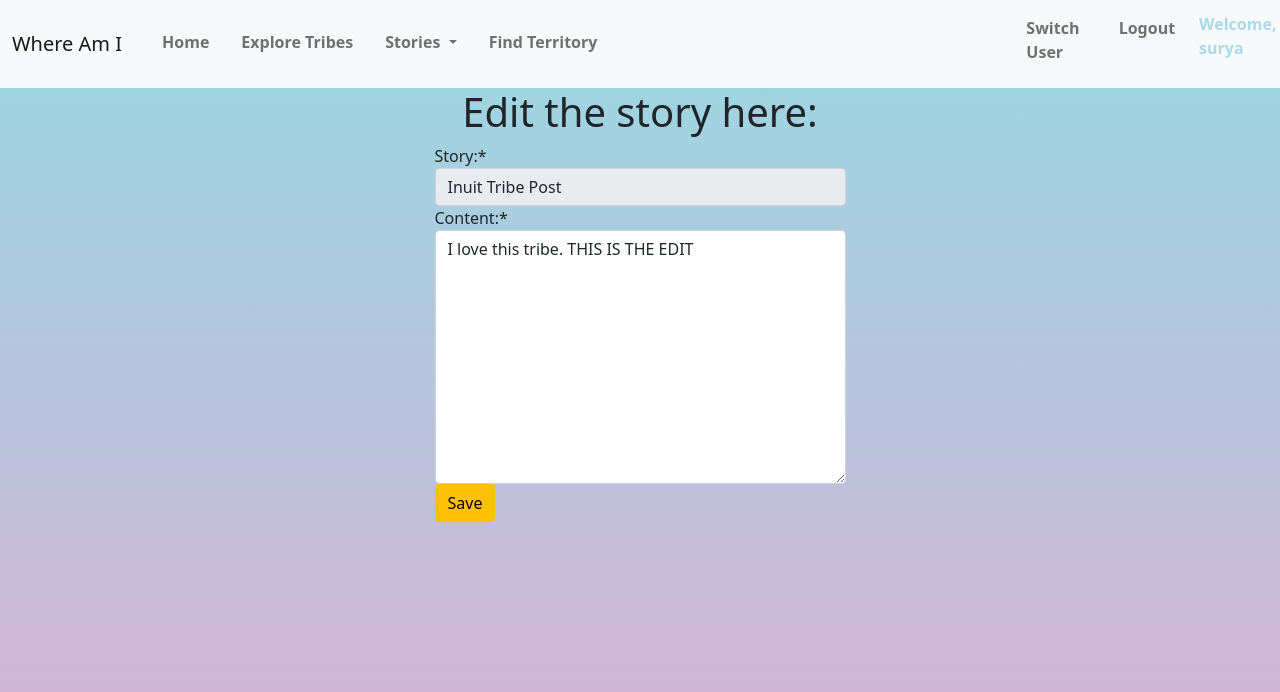
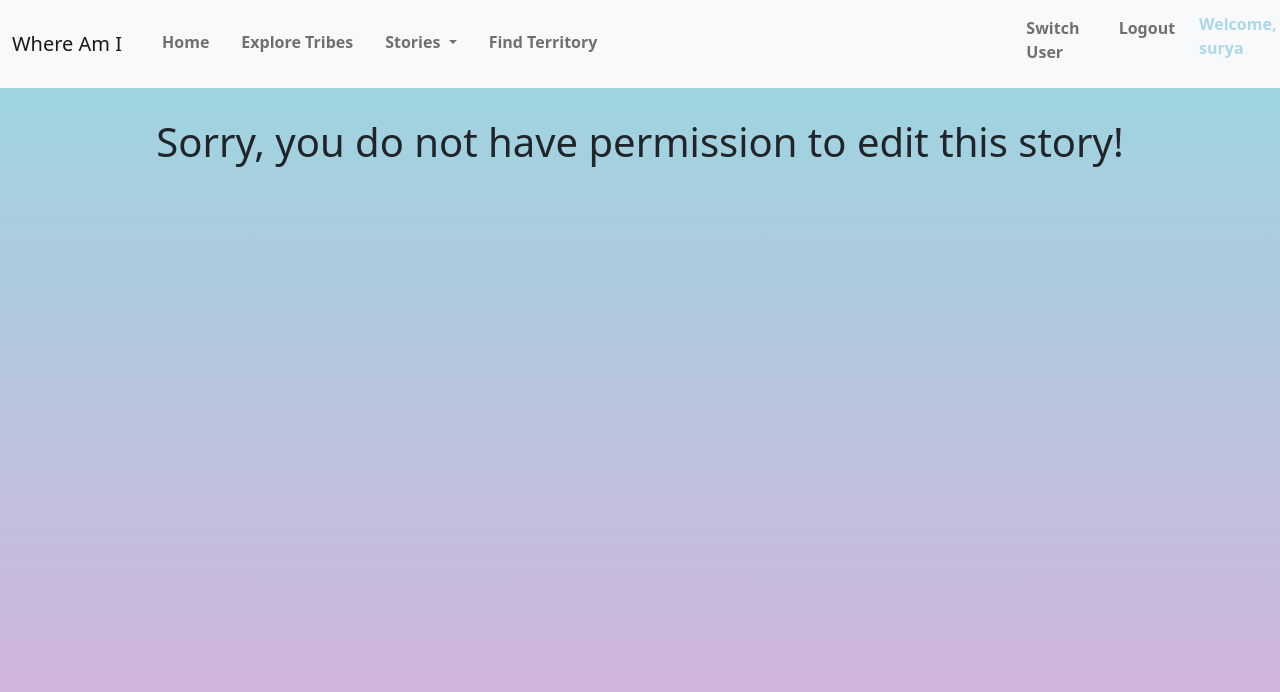
Before and after one commit to Surya123234/Where-Am-I, a Django app: page /update_story/5/ in a window 1280 px wide. Shown: the top 692 px of the page. Run offline with Django 3.2, Linux system fonts and the light colour scheme; a user stored in the database is signed in; data comes from the database, SQL or seed files in the repository; both versions use the stored data as it was after the commit; some libraries are stand-ins or nearby versions.

Commit message:
fixed permission errors as well as update and delete bugs

```diff
--- /dev/null
+++ b/app/templates/app/permission_error.html
@@ -0,0 +1,22 @@
+{% extends "app/layout.html" %}
+
+{% block title %}
+  Permission Not Granted
+{% endblock %}
+
+{% block user_links %}
+  {% if username %}
+    <a class="nav-link" href="/login">Switch User</a>
+    <a class="nav-link" href="/logout">Logout</a>
+    <p class="nav-user">Welcome, {{ username }}</h4>
+  {% else %}
+    <a class="nav-link" href="/login">Login</a>
+    <a class="nav-link" href="/register">Register</a>
+  {% endif %}
+{% endblock user_links %}
+
+{% block body %}
+    <h1 style="padding-top: 30px;">
+        Sorry, you do not have permission to {{ action }} this story!
+    </h1>
+{% endblock %}
--- a/app/templates/app/tribe_does_not_exist.html
+++ b/app/templates/app/story_does_not_exist.html
@@ -17,6 +17,6 @@
 
 {% block body %}
     <h1 style="padding-top: 30px;">
-        The selected story does not exist! Please try another tribe.
+        The selected story does not exist! Please try another story.
     </h1>
 {% endblock %}
--- a/app/views.py
+++ b/app/views.py
@@ -1,4 +1,5 @@
 from re import L
+import re
 from django.http.response import HttpResponse
 from django.shortcuts import render, redirect
 from django.http import JsonResponse
@@ -115,7 +116,7 @@ def create_story(request):
 
         else:
             return render(
-                request, "app/create_story", {"form": form, "username": username}
+                request, "app/create_story.html", {"form": form, "username": username}
             )
 
     return render(
@@ -125,12 +126,24 @@ def create_story(request):
 
 @login_required
 def update_story(request, id):
+    user = request.user
+    username = user.username
+
     try:
         story = Story.objects.get(id=int(id))
     except Story.DoesNotExist:
-        return render(request, "app/tribe_does_not_exist.html")
+        return render(
+            request,
+            "app/story_does_not_exist.html",
+            {"username": username},
+        )
 
-    username = request.user.username
+    if user != story.user:
+        return render(
+            request,
+            "app/permission_error.html",
+            {"action": "edit", "username": username},
+        )
 
     if request.method == "POST":
         form = newStoryForm(request.POST)
@@ -143,7 +156,7 @@ def update_story(request, id):
         else:
             form.fields["title"].widget.attrs["readonly"] = True
             return render(
-                request, "app/update_story", {"form": form, "username": username}
+                request, "app/update_story.html", {"form": form, "username": username}
             )
 
     # GET request
@@ -159,13 +172,24 @@ def update_story(request, id):
 
 @login_required
 def delete_story(request, id):
+    user = request.user
+    username = user.username
+
     try:
         story = Story.objects.get(id=int(id))
     except Story.DoesNotExist:
         return render(
             request,
-            "app/tribe_does_not_exist.html",
-            {"username": request.user.username},
+            "app/story_does_not_exist.html",
+            {"username": username},
         )
+
+    if user != story.user:
+        return render(
+            request,
+            "app/permission_error.html",
+            {"action": "edit", "username": username},
+        )
+
     story.delete()
     return redirect(reverse("app:my_stories"))
```
Also changed, not shown: db.sqlite3.
